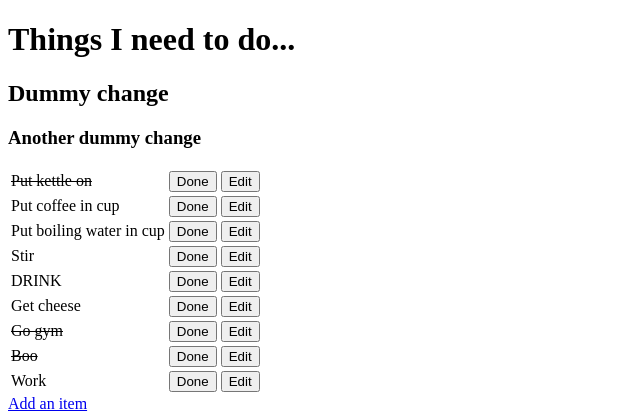
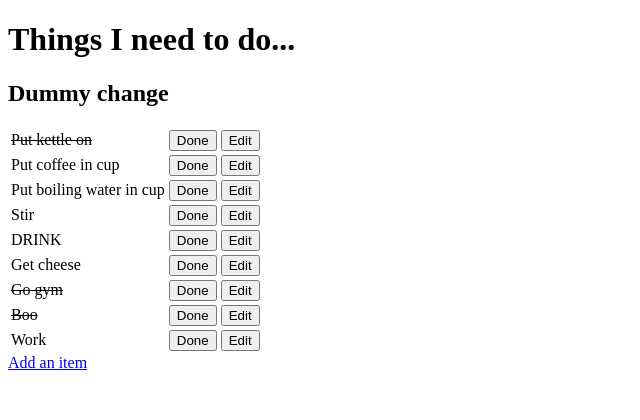
Before and after one commit to CSublow/simple-django-based-todo-app, a Django app: page / in a window 1280 px wide. Shown: the top 420 px of the page, without its empty margins (0-640 px from the left). Run offline with Django 3.2, Linux system fonts and the light colour scheme; data comes from the database, SQL or seed files in the repository.

Commit message:
Dummy change

```diff
--- a/todo/templates/todo_list.html
+++ b/todo/templates/todo_list.html
@@ -9,7 +9,6 @@
 <body>
     <h1>Things I need to do...</h1>
     <h2>Dummy change</h2>
-    <h3>Another dummy change</h3>
     <table>
         {% for item in items %}
         <tr>
```
